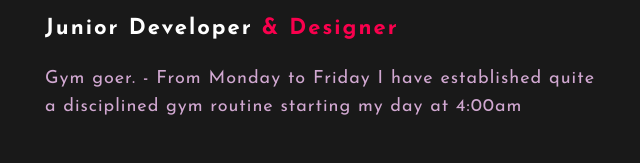
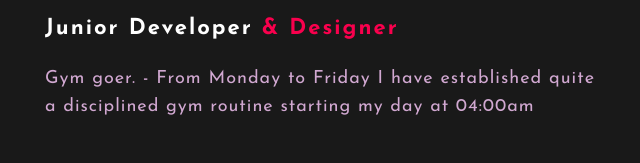
Before and after one commit to JoseMunoz9/PersonalPortfolioWebsite, a website: page hobbies.html in a window 1280 px wide. Shown: the part 1053-1216 px from the top of the page, 580-1220 px from the left. Drawn offline with Linux system fonts and the light colour scheme.

Commit message:
small update

```diff
--- a/hobbies.html
+++ b/hobbies.html
@@ -36,7 +36,7 @@
                 <div class="about-text">
                     <h2>Gym <span>Enthusiast</span></h2>
                     <h5>Junior Developer <span>& Designer</span></h5>
-                    <p>Gym goer. - From Monday to Friday I have established quite a disciplined gym routine starting my day at 4:00am</p>
+                    <p>Gym goer. - From Monday to Friday I have established quite a disciplined gym routine starting my day at 04:00am</p>
                     <p>I like to be consistent with my schedule everyday. I get up this early to shower and grab a quick breakfast before my gym session.
                         I hop on the first bus into town at 05:30 just so that I can be in the gym for 06:00. - I am currently on a nutrition programme that helps me to stay 'fit' &
                         healthy.</p>
```
